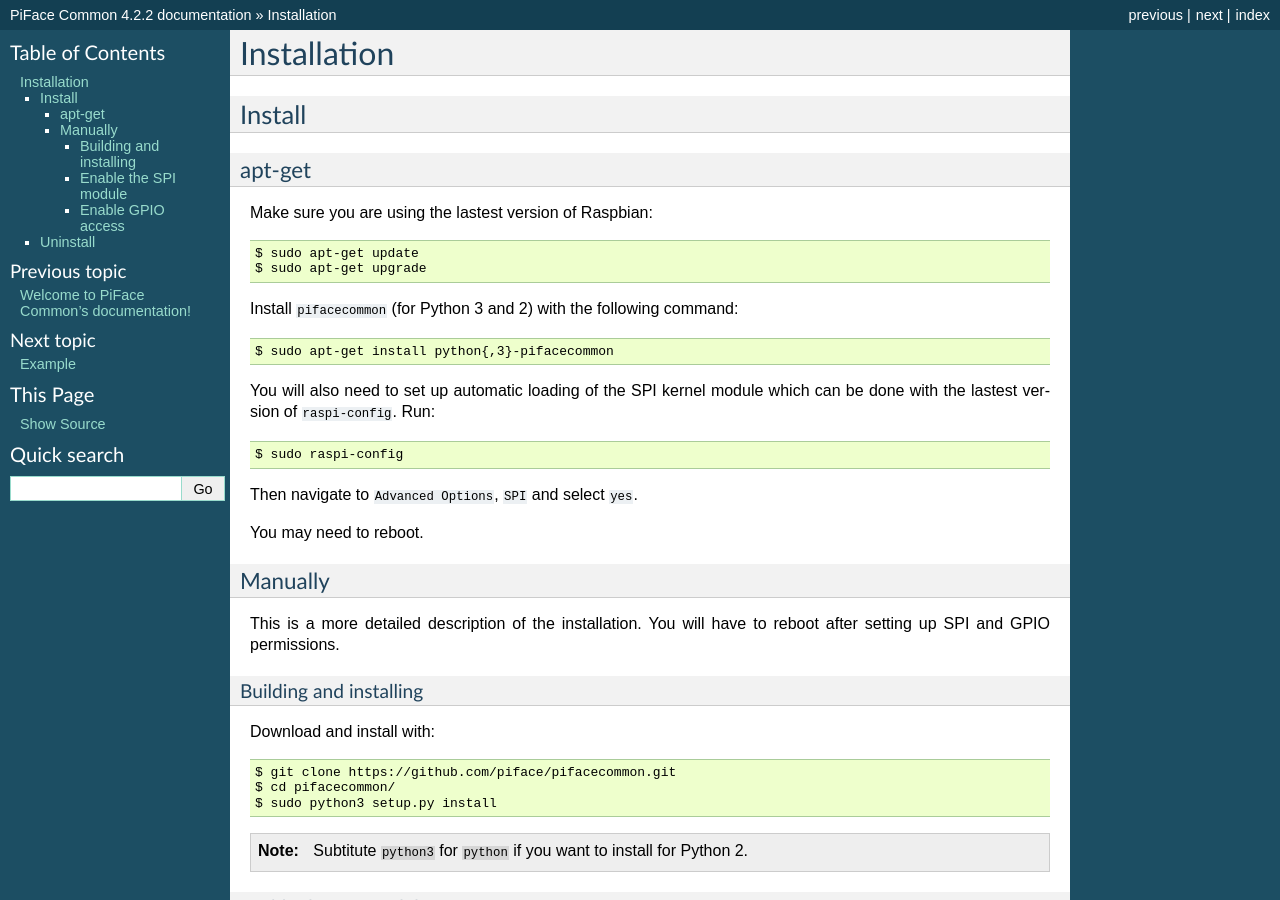
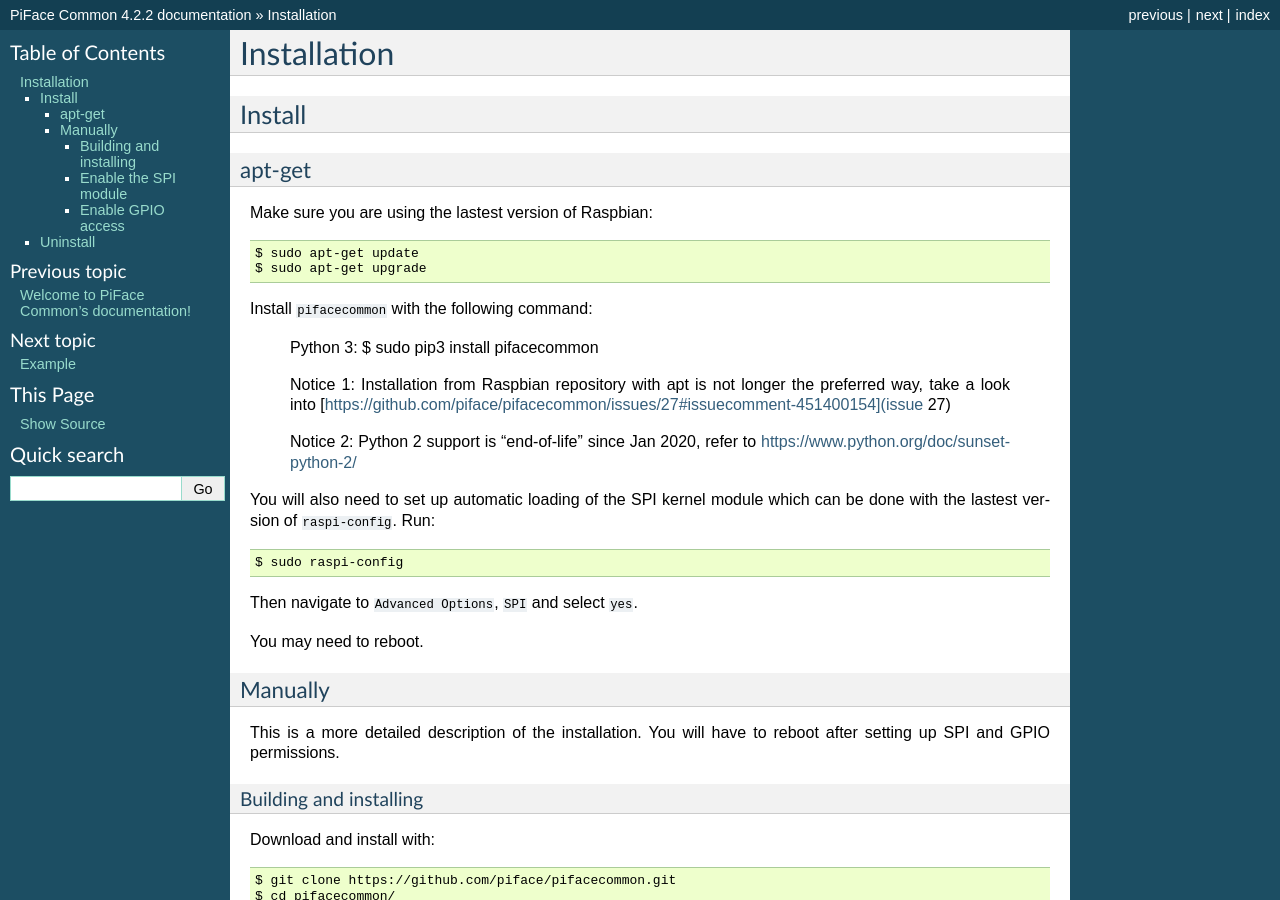
Before and after one commit to piface/pifacecommon, a Sphinx documentation site: the page built from docs/installation.rst, in a window 1280 px wide and 900 px high. Built offline with Sphinx 7.4.7, drawn with Linux system fonts in a browser that asks for light colours; formulas are drawn with MathJax 3.

Commit message:
docs updated to reflect installation via pip3

```diff
--- a/docs/installation.rst
+++ b/docs/installation.rst
@@ -11,9 +11,14 @@
     $ sudo apt-get update
     $ sudo apt-get upgrade
 
-Install ``pifacecommon`` (for Python 3 and 2) with the following command::
+Install ``pifacecommon`` with the following command:
 
-    $ sudo apt-get install python{,3}-pifacecommon
+    Python 3:
+    $ sudo pip3 install pifacecommon
+
+    Notice 1: Installation from Raspbian repository with apt is not longer the preferred way, take a look into [https://github.com/piface/pifacecommon/issues/27#issuecomment-451400154](issue 27)
+
+    Notice 2: Python 2 support is "end-of-life" since Jan 2020, refer to https://www.python.org/doc/sunset-python-2/
 
 You will also need to set up automatic loading of the SPI kernel module which
 can be done with the lastest version of ``raspi-config``. Run::
```
